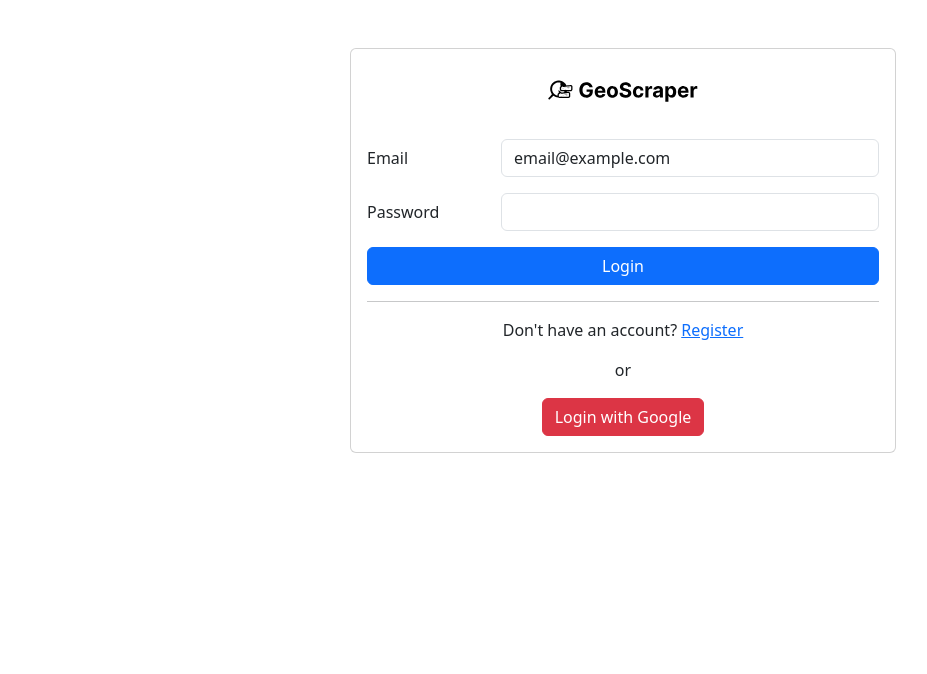
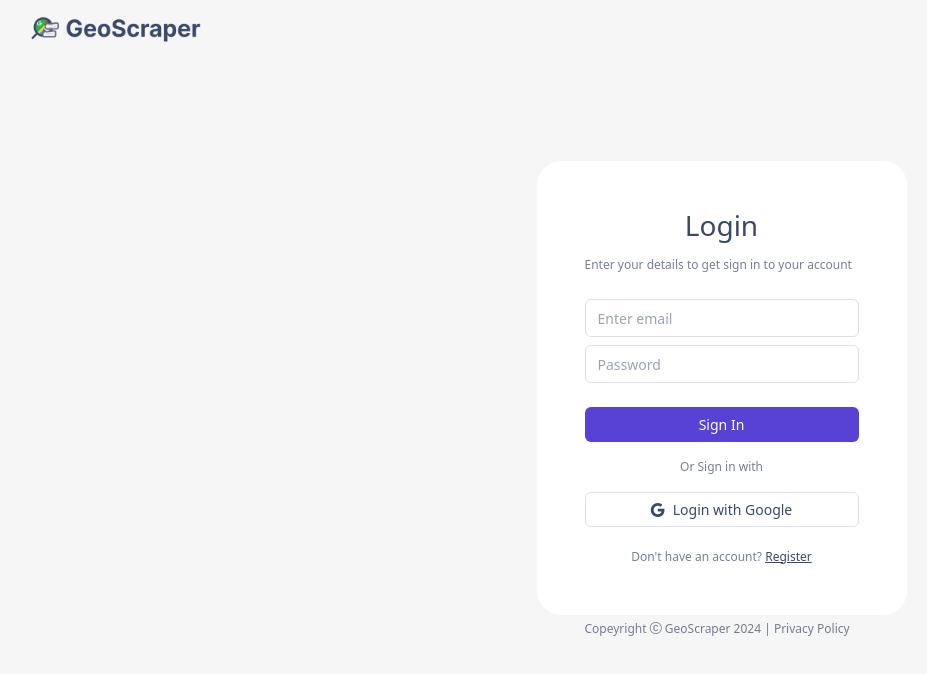
Before and after one commit to shakhrillo/m_main, a React (Vite) app in the folder SELENIUM_NODEJS/client/: page /auth/login in a window 1280 px wide. Shown: the top 674 px of the page, without its empty margins (17-944 px from the left). Built offline with nearby package versions, Linux system fonts and the light colour scheme; no server answers.

Commit message:
Login page changes with a minimalist design

```diff
--- a/SELENIUM_NODEJS/client/src/index.scss
+++ b/SELENIUM_NODEJS/client/src/index.scss
@@ -3,3 +3,81 @@
 
 /* Bootstrap Icons */
 @import url("bootstrap-icons/font/bootstrap-icons.min.css");
+
+:root {
+  --primary: rgba(60, 72, 107, 1);
+  --primary-90: rgba(60, 72, 107, 0.9);
+  --primary-80: rgba(60, 72, 107, 0.8);
+  --primary-70: rgba(60, 72, 107, 0.7);
+  --primary-50: rgba(60, 72, 107, 0.5);
+  --primary-60: rgba(60, 72, 107, 0.6);
+  --primary-50: rgba(60, 72, 107, 0.5);
+  --primary-40: rgba(60, 72, 107, 0.4);
+  --primary-30: rgba(60, 72, 107, 0.3);
+  --primary-20: rgba(60, 72, 107, 0.2);
+  --primary-10: rgba(60, 72, 107, 0.1);
+  --indigo: rgba(88, 66, 214, 1);
+}
+
+.login {
+  height: 100vh;
+  width: 100vw;
+  background-color: #f6f6f6;
+
+  &__navbar {
+    top: 0;
+    left: 0;
+
+    img {
+      width: 170px;
+    }
+  }
+
+  &__card {
+    max-width: 370px;
+    width: 370px;
+    border: 0;
+    border-radius: 24px;
+
+    &--header {
+      margin-bottom: 24px;
+
+      h3 {
+        text-align: center;
+        color: var(--primary);
+      }
+    }
+
+    img {
+      width: 180px;
+    }
+
+    input::placeholder {
+      color: var(--primary-50);
+      font-size: 14px;
+    }
+
+    button {
+      font-size: 14px;
+      color: var(--primary);
+
+      &[type="submit"] {
+        background-color: var(--indigo);
+        color: #fff;
+
+        &:hover {
+          opacity: 0.9;
+        }
+      }
+    }
+
+    a {
+      color: var(--primary);
+    }
+  }
+
+  span {
+    color: var(--primary-70);
+    font-size: 12px;
+  }
+}
--- a/SELENIUM_NODEJS/client/src/pages/Auth/Login.tsx
+++ b/SELENIUM_NODEJS/client/src/pages/Auth/Login.tsx
@@ -1,6 +1,6 @@
 import React, { useEffect, useState } from "react"
 import { Link, useNavigate } from "react-router-dom"
-import logo from "../../assets/images/logo.svg"
+import logo from "../../assets/images/logo.png"
 import { useFirebase } from "../../contexts/FirebaseProvider"
 
 const Login: React.FC = () => {
@@ -39,43 +39,78 @@ const Login: React.FC = () => {
   }
 
   return (
-    <div className="container">
+    <div className="login container-fluid d-flex justify-content-center align-items-center position-relative">
       <div className="row">
+        <nav className="login__navbar navbar navbar-expand-lg px-5 position-absolute">
+          <a className="navbar-brand" href="#">
+            <img src={logo} alt="GeoScraper logo" />
+          </a>
+        </nav>
         <div className="col col-md-6 offset-md-3">
-          <div className="card mt-5">
-            <div className="card-body">
-              <div className="text-center mb-4">
-                <img src={logo} alt="logo" height="50" />
+          <div className="login__card card">
+            <div className="card-body px-5 py-5">
+              <div className="login__card--header">
+                <h3>Login</h3>
+                <span>Enter your details to get sign in to your account</span>
               </div>
-              <div className="mb-3 row">
-                <label className="col-sm-3 col-form-label">Email</label>
-                <div className="col-sm-9">
-                  <input type="text" className="form-control" id="staticEmail" value="email@example.com" />
+              {/* <div className="text-center my-4">
+                <img src={logo} alt="logo" />
+              </div> */}
+              <form onSubmit={handleLogin}>
+                <div className="form-group mb-2">
+                  {/* <div className="mb-3 row"> */}
+                  {/* <label className="col-sm-3 col-form-label">Email</label> */}
+                  {/* <div className="col-sm-9"> */}
+                  <input
+                    type="text"
+                    className="form-control"
+                    id="staticEmail"
+                    placeholder="Enter email"
+                    // value="email@example.com"
+                  />
+                  {/* </div> */}
                 </div>
-              </div>
-              <div className="mb-3 row">
-                <label className="col-sm-3 col-form-label">Password</label>
-                <div className="col-sm-9">
-                  <input type="password" className="form-control" />
+                <div className="form-group mb-2">
+                  {/* <div className="mb-3 row"> */}
+                  {/* <label className="col-sm-3 col-form-label">Password</label> */}
+                  {/* <div className="col-sm-9"> */}
+                  <input
+                    type="password"
+                    className="form-control"
+                    placeholder="Password"
+                  />
+                  {/* </div> */}
                 </div>
-              </div>
-              <div className="d-grid gap-2">
-                <button className="btn btn-primary" type="button">
-                  Login
-                </button>
-              </div>
-              <hr />
-              <div className="text-center">
-                <p>
-                  Don't have an account? <Link to="/auth/register">Register</Link>
-                </p>
-                <p>or</p>
-                <button className="btn btn-danger" type="button" onClick={handleGoogleLogin}>
+                <div className="d-grid gap-2 mt-4">
+                  <button className="btn" type="submit">
+                    Sign In
+                  </button>
+                </div>
+              </form>
+              {/* <hr /> */}
+              <div className="text-center my-3 d-flex flex-column gap-3">
+                <span>Or Sign in with</span>
+                <button
+                  className="btn border d-flex gap-2 justify-content-center"
+                  type="button"
+                  onClick={handleGoogleLogin}
+                >
+                  <i className="bi bi-google"></i>
                   Login with Google
                 </button>
               </div>
+              <div className="text-center">
+                <span>
+                  Don't have an account?{" "}
+                  <Link to="/auth/register">Register</Link>
+                </span>
+              </div>
             </div>
           </div>
+          <span className="text-nowrap mx-5">
+            Copeyright <i className="bi bi-c-circle"></i> GeoScraper 2024 |
+            Privacy Policy
+          </span>
         </div>
       </div>
     </div>
```
